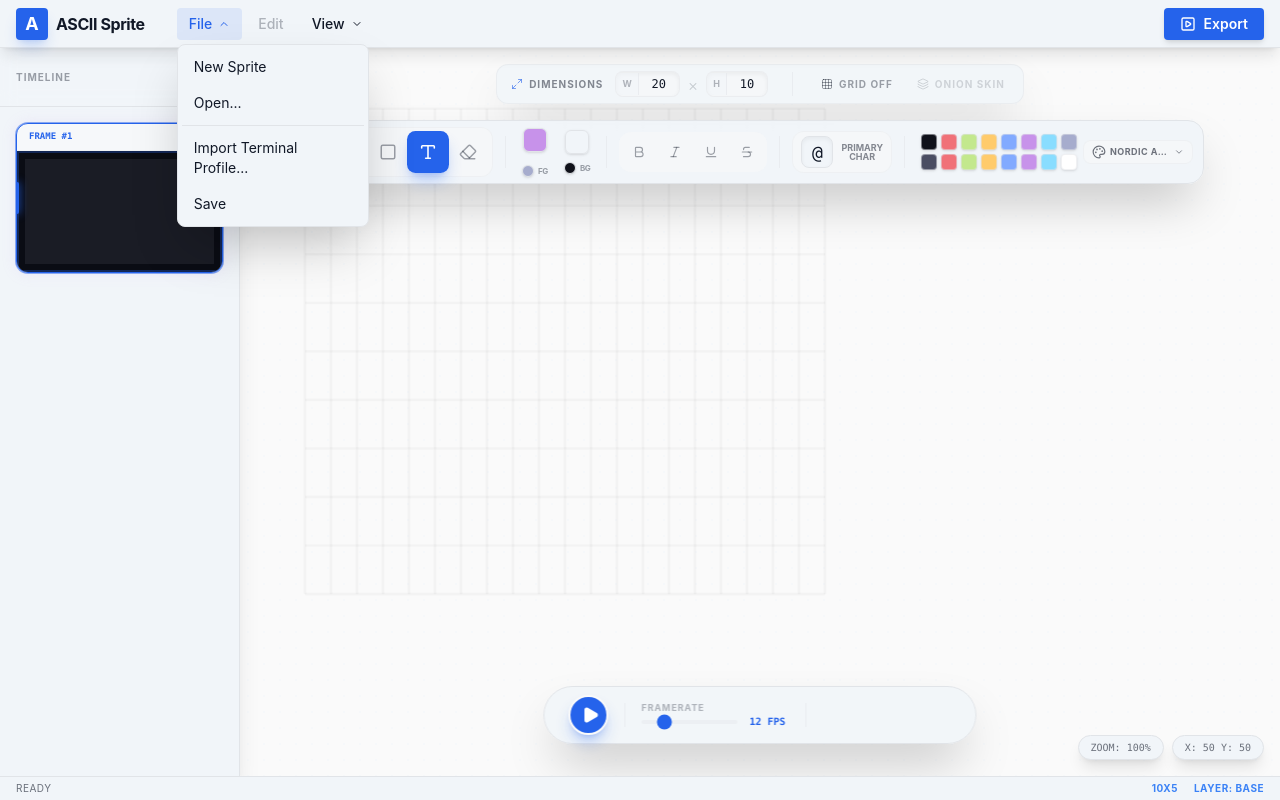
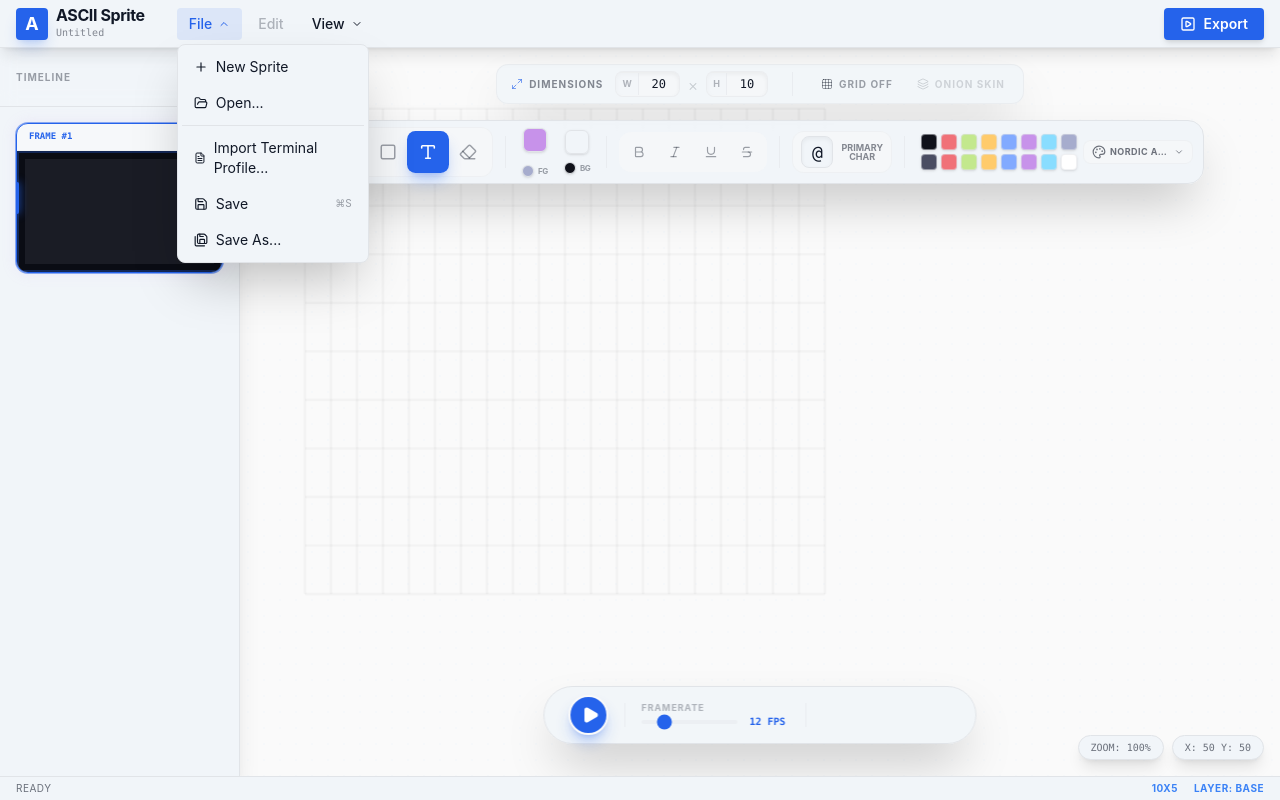
Before and after one commit to smikulcik/ascii-sprite-editor, a React (Vite) app: page / in a window 1280 px wide. Both pictures are taken after a click on the button "File". Built offline with nearby package versions, Linux system fonts and the light colour scheme.

Commit message:
feat: implement full file management with dirty state tracking and silent saving

```diff
--- a/src/preload/index.ts
+++ b/src/preload/index.ts
@@ -7,7 +7,14 @@ const api = {
         ipcRenderer.on('palette:imported', (_event, value) => callback(value)),
     removePaletteListeners: () =>
         ipcRenderer.removeAllListeners('palette:imported'),
-    importTerminalProfile: () => ipcRenderer.send('palette:import-request')
+    importTerminalProfile: () => ipcRenderer.send('palette:import-request'),
+    openDialog: () => ipcRenderer.invoke('sprite:open'),
+    saveAs: (spriteData: any) => ipcRenderer.invoke('sprite:save-as', spriteData),
+    saveSilent: (path: string, spriteData: any) => ipcRenderer.invoke('sprite:save-silent', path, spriteData),
+    onSaveRequest: (callback: () => void) =>
+        ipcRenderer.on('sprite:save-request', () => callback()),
+    removeSaveRequestListeners: () =>
+        ipcRenderer.removeAllListeners('sprite:save-request')
 }
 
 // Use `contextBridge` APIs to expose Electron APIs to
--- a/src/renderer/components/TopBar.tsx
+++ b/src/renderer/components/TopBar.tsx
@@ -1,11 +1,43 @@
 import React, { useState, useRef, useEffect } from 'react'
 import { useTheme } from '../contexts/ThemeContext'
-import { Sun, Moon, ChevronDown, Monitor, FileText, Settings, Layout, Layers, PlaySquare, Eye } from 'lucide-react'
+import { useSprite } from '../contexts/SpriteContext'
+import { Sun, Moon, ChevronDown, Monitor, FileText, Settings, Layout, Layers, PlaySquare, Eye, Save, Plus, FolderOpen, SaveAll } from 'lucide-react'
 
 const TopBar: React.FC = () => {
   const { theme, toggleTheme } = useTheme()
+  const { filePath, isDirty, newFile, openFile, saveFile } = useSprite()
   const [activeMenu, setActiveMenu] = useState<string | null>(null)
   const menuRef = useRef<HTMLDivElement>(null)
+
+  const handleNew = () => {
+    if (isDirty && !confirm('You have unsaved changes. Create new file anyway?')) return;
+    newFile();
+    setActiveMenu(null);
+  }
+
+  const handleOpen = async () => {
+    if (isDirty && !confirm('You have unsaved changes. Open file anyway?')) return;
+    const result = await (window as any).api?.openDialog();
+    if (result) {
+      openFile(result.path, result.content);
+    }
+    setActiveMenu(null);
+  }
+
+  const handleSave = async (silent: boolean = true) => {
+    console.log('Renderer: Attempting to save sprite', silent ? '(silent)' : '(Save As)');
+    try {
+      const success = await saveFile(silent);
+      if (success) {
+        console.log('Renderer: Sprite saved successfully');
+      } else {
+        console.warn('Renderer: Sprite save was cancelled or failed');
+      }
+    } catch (error) {
+      console.error('Renderer: Error during save:', error);
+    }
+    setActiveMenu(null);
+  };
 
   useEffect(() => {
     const handleClickOutside = (event: MouseEvent) => {
@@ -16,6 +48,17 @@ const TopBar: React.FC = () => {
     document.addEventListener('mousedown', handleClickOutside)
     return () => document.removeEventListener('mousedown', handleClickOutside)
   }, [])
+
+  useEffect(() => {
+    const onSave = () => handleSave(true);
+    (window as any).api?.onSaveRequest(onSave);
+    return () => (window as any).api?.removeSaveRequestListeners();
+  }, [handleSave]);
+
+  const getTitle = () => {
+    const name = filePath ? filePath.split('/').pop() : 'Untitled';
+    return `${name}${isDirty ? ' *' : ''}`;
+  };
 
   const menuItems = [
     { name: 'File', icon: <FileText size={14} /> },
@@ -29,7 +72,10 @@ const TopBar: React.FC = () => {
         <div className="w-8 h-8 bg-brand-primary rounded flex items-center justify-center font-bold text-lg shadow-brand-primary/20 shadow-lg text-white">
           A
         </div>
-        <h1 className="font-bold tracking-tight text-brand-text">ASCII Sprite</h1>
+        <div className="flex flex-col">
+          <h1 className="font-bold tracking-tight text-brand-text leading-none">ASCII Sprite</h1>
+          <span className="text-[10px] text-brand-text/50 font-mono mt-0.5">{getTitle()}</span>
+        </div>
       </div>
 
       <nav className="flex items-center gap-1" ref={menuRef}>
@@ -92,10 +138,18 @@ const TopBar: React.FC = () => {
 
             {activeMenu === 'File' && item.name === 'File' && (
               <div className="absolute top-full left-0 mt-1 w-48 bg-brand-surface border border-brand-border rounded-lg shadow-2xl overflow-hidden animate-in fade-in slide-in-from-top-2 duration-200 z-50 p-1">
-                <button className="w-full flex items-center gap-2 px-3 py-2 rounded-md hover:bg-brand-primary/10 hover:text-brand-primary transition-colors text-sm text-left">
+                <button
+                  onClick={handleNew}
+                  className="w-full flex items-center gap-2 px-3 py-2 rounded-md hover:bg-brand-primary/10 hover:text-brand-primary transition-colors text-sm text-left"
+                >
+                  <Plus size={14} />
                   <span>New Sprite</span>
                 </button>
-                <button className="w-full flex items-center gap-2 px-3 py-2 rounded-md hover:bg-brand-primary/10 hover:text-brand-primary transition-colors text-sm text-left">
+                <button
+                  onClick={handleOpen}
+                  className="w-full flex items-center gap-2 px-3 py-2 rounded-md hover:bg-brand-primary/10 hover:text-brand-primary transition-colors text-sm text-left"
+                >
+                  <FolderOpen size={14} />
                   <span>Open...</span>
                 </button>
                 <div className="my-1 border-t border-brand-border" />
@@ -106,10 +160,25 @@ const TopBar: React.FC = () => {
                   }}
                   className="w-full flex items-center gap-2 px-3 py-2 rounded-md hover:bg-brand-primary/10 hover:text-brand-primary transition-colors text-sm text-left"
                 >
+                  <FileText size={14} />
                   <span>Import Terminal Profile...</span>
                 </button>
-                <button className="w-full flex items-center gap-2 px-3 py-2 rounded-md hover:bg-brand-primary/10 hover:text-brand-primary transition-colors text-sm text-left">
-                  <span>Save</span>
+                <button
+                  onClick={() => handleSave(true)}
+                  className="w-full flex items-center gap-2 px-3 py-2 rounded-md hover:bg-brand-primary/10 hover:text-brand-primary transition-colors text-sm text-left"
+                >
+                  <Save size={14} />
+                  <div className="flex-1 flex items-center justify-between">
+                    <span>Save</span>
+                    <span className="text-[10px] opacity-40">⌘S</span>
+                  </div>
+                </button>
+                <button
+                  onClick={() => handleSave(false)}
+                  className="w-full flex items-center gap-2 px-3 py-2 rounded-md hover:bg-brand-primary/10 hover:text-brand-primary transition-colors text-sm text-left"
+                >
+                  <SaveAll size={14} />
+                  <span>Save As...</span>
                 </button>
               </div>
             )}
--- a/src/renderer/contexts/SpriteContext.tsx
+++ b/src/renderer/contexts/SpriteContext.tsx
@@ -10,6 +10,8 @@ interface SpriteContextType {
   activeCell: { row: number; col: number } | null;
   selection: { start: { row: number; col: number }; end: { row: number; col: number } } | null;
   paletteId: string;
+  filePath: string | null;
+  isDirty: boolean;
 
   // Actions
   updateCell: (row: number, col: number, data: Cell | null) => void;
@@ -19,6 +21,9 @@ interface SpriteContextType {
   resize: (width: number, height: number) => void;
   setActiveCell: (cell: { row: number; col: number } | null) => void;
   setPaletteId: (id: string) => void;
+  newFile: () => void;
+  openFile: (path: string, content: any) => void;
+  saveFile: (silent?: boolean) => Promise<boolean>;
 
   // Editor State
   zoom: number;
@@ -43,6 +48,8 @@ export const SpriteProvider: React.FC<{ children: React.ReactNode }> = ({ childr
   const [activeCell, setActiveCell] = useState<{ row: number; col: number } | null>({ row: 0, col: 0 });
   const [selection] = useState<{ start: { row: number; col: number }; end: { row: number; col: number } } | null>(null);
   const [paletteId, setPaletteIdState] = useState(sprite.paletteId);
+  const [filePath, setFilePath] = useState<string | null>(null);
+  const [isDirty, setIsDirty] = useState(false);
 
   const [zoom, setZoom] = useState(1);
   const [offset, setOffset] = useState({ x: 50, y: 50 });
@@ -63,6 +70,7 @@ export const SpriteProvider: React.FC<{ children: React.ReactNode }> = ({ childr
 
   const updateCell = (row: number, col: number, data: Cell | null) => {
     sprite.setCell(row, col, data);
+    setIsDirty(true);
     refreshState();
   };
 
@@ -73,22 +81,60 @@ export const SpriteProvider: React.FC<{ children: React.ReactNode }> = ({ childr
 
   const addFrame = () => {
     sprite.insertFrame();
+    setIsDirty(true);
     refreshState();
   };
 
   const deleteFrame = (index: number) => {
     sprite.deleteFrame(index);
+    setIsDirty(true);
     refreshState();
   };
 
   const resize = (w: number, h: number) => {
     sprite.resize(w, h);
+    setIsDirty(true);
     refreshState();
   };
 
   const setPaletteId = (id: string) => {
     sprite.paletteId = id;
+    setIsDirty(true);
     setPaletteIdState(id);
+  };
+
+  const newFile = () => {
+    sprite.load({ width: 20, height: 10, frames: null, paletteId: 'nordic-aurora' });
+    setFilePath(null);
+    setIsDirty(false);
+    refreshState();
+  };
+
+  const openFile = (path: string, content: any) => {
+    sprite.load(content);
+    setFilePath(path);
+    setIsDirty(false);
+    refreshState();
+  };
+
+  const saveFile = async (silent: boolean = false): Promise<boolean> => {
+    const data = sprite.serialize();
+    let result: { success: boolean, path: string | null };
+
+    if (silent && filePath) {
+      const success = await (window as any).api.saveSilent(filePath, data);
+      result = { success, path: filePath };
+    } else {
+      const path = await (window as any).api.saveAs(data);
+      result = { success: !!path, path };
+    }
+
+    if (result.success && result.path) {
+      setFilePath(result.path);
+      setIsDirty(false);
+      return true;
+    }
+    return false;
   };
 
   const play = (fps: number = 12) => {
@@ -117,6 +163,11 @@ export const SpriteProvider: React.FC<{ children: React.ReactNode }> = ({ childr
       setActiveCell,
       paletteId,
       setPaletteId,
+      filePath,
+      isDirty,
+      newFile,
+      openFile,
+      saveFile,
       zoom,
       setZoom,
       offset,
--- a/src/renderer/sprite.ts
+++ b/src/renderer/sprite.ts
@@ -148,4 +148,22 @@ export class Sprite {
             this.animator = null;
         }
     }
+
+    serialize(): any {
+        return {
+            width: this.width,
+            height: this.height,
+            paletteId: this.paletteId,
+            frames: this.frames
+        };
+    }
+
+    load(data: any): void {
+        this.width = data.width || 20;
+        this.height = data.height || 10;
+        this.paletteId = data.paletteId || 'nordic-aurora';
+        this.frames = data.frames || [this.newFrame()];
+        this.curFrame = 0;
+        this.onDraw();
+    }
 }
```
Also changed, not shown: src/main/index.ts (+63 -1 lines).
